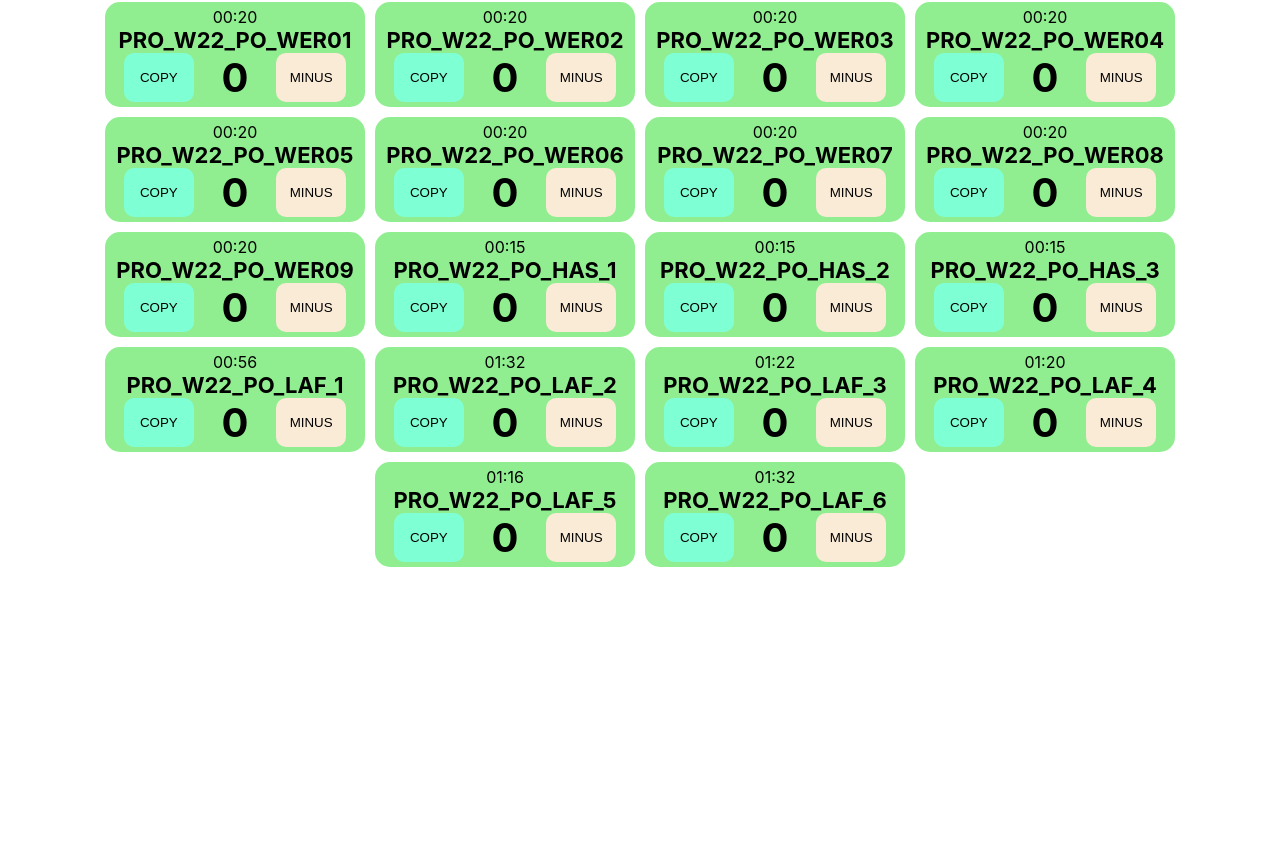
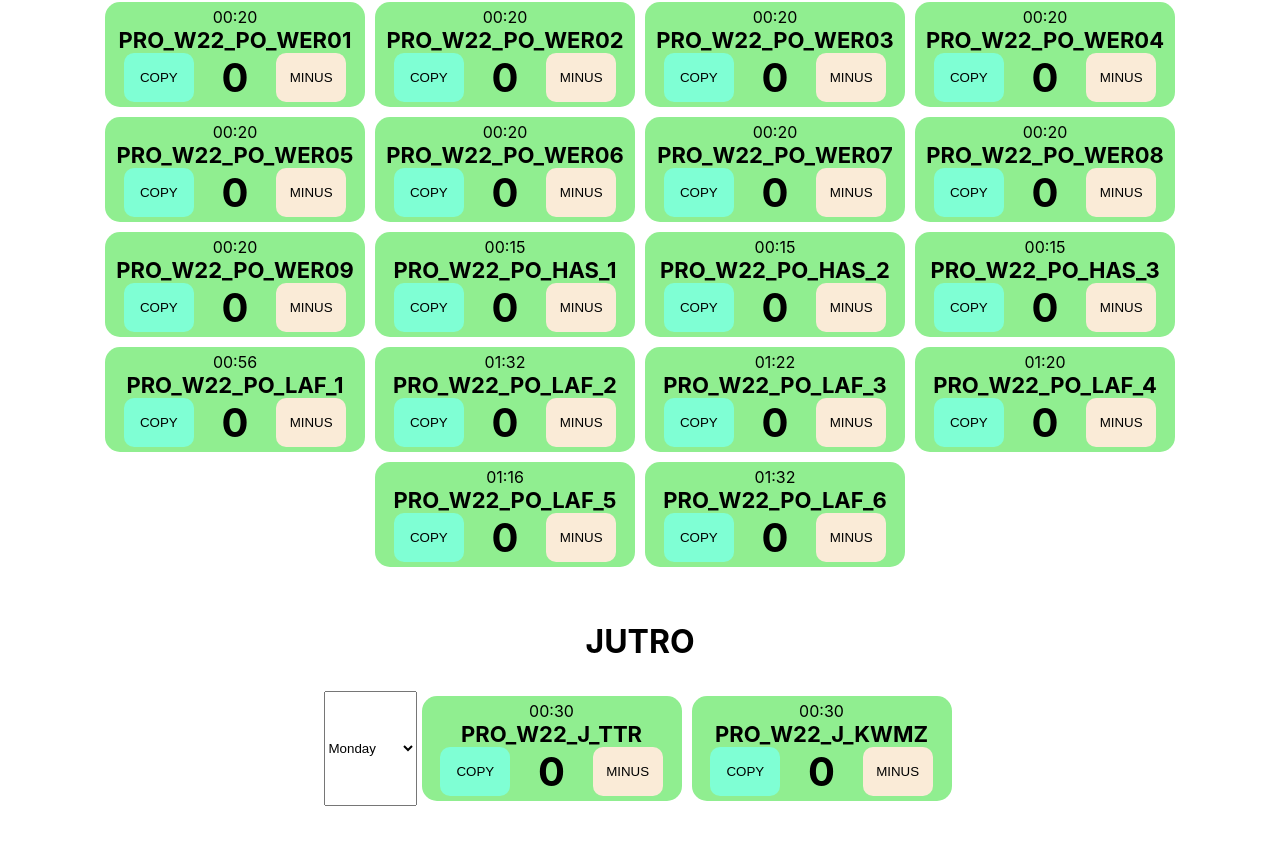
Before and after one commit to NorthWillov/rand-prog, a React (Create React App) app: page / in a window 1280 px wide. Shown: the part 1978-2823 px from the top of the page. Before the commit the page ends 2600 px from the top, so only its background shows below. Built offline with nearby package versions, Linux system fonts and the light colour scheme; the HTML template or start-up script is replaced by a standard one.

Commit message:
Add weeks

```diff
--- a/src/App.js
+++ b/src/App.js
@@ -2,6 +2,7 @@ import React, { useState, useEffect } from "react";
 import programsDB from "./db";
 import "./App.css";
 import Programs from "./Programs";
+import Jutro from "./Jutro";
 
 function App() {
   const [progs, setProgs] = useState({
@@ -23,6 +24,7 @@ function App() {
       <Programs title={"REG"} db={programsDB.REG} />
       <Programs title={"DYL"} db={programsDB.DYL} />
       <Programs title={"PRO PO"} db={programsDB.PRO_PO} />
+      <Jutro title={"JUTRO"} db={programsDB.JUTRO} />
     </div>
   );
 }
--- /dev/null
+++ b/src/Jutro.js
@@ -0,0 +1,95 @@
+import React, { useEffect, useState } from "react";
+import Program from "./Program";
+
+function ProLong({ db, title }) {
+    const [progs, setProgs] = useState(db);
+    const [counter, setCounter] = useState(1);
+    const [week, setWeek] = useState("monday");
+
+    useEffect(() => {
+        let isUp = true;
+
+        progs.forEach((prog) => {
+            if (prog.counter < counter) {
+                isUp = false;
+            }
+            if (prog.counter > counter) {
+                setCounter(counter + 1);
+            }
+        });
+
+        if (isUp) {
+            setCounter(counter + 1);
+        }
+
+        if (progs.every((prog) => prog.counter < counter)) {
+            setCounter(counter - 1);
+        }
+    }, [progs]);
+
+    const handleClick = (prog) => {
+        setProgs(
+            [
+                ...progs.filter((p) => p.id !== prog.id),
+                { ...prog, counter: prog.counter + 1 },
+            ].sort((a, b) => a.id - b.id)
+        );
+
+        navigator.clipboard.writeText(prog.program);
+    };
+    const handleCountMinus = (prog) => {
+        setProgs(
+            [
+                ...progs.filter((p) => p.id !== prog.id),
+                { ...prog, counter: prog.counter - 1 },
+            ].sort((a, b) => a.id - b.id)
+        );
+    };
+
+    const handleChange = (e) => {
+        setWeek(e.target.value)
+    }
+
+    return (
+        <div className="programs_block">
+            <h1>{title}</h1>
+            <div className="container">
+                <select id="week" name="week" onChange={handleChange}>
+                    <option value="monday">Monday</option>
+                    <option value="tuesday">Tuesday</option>
+                    <option value="wednesday">Wednesday</option>
+                    <option value="thursday">Thursday</option>
+                    <option value="friday">Friday</option>
+                    <option value="saturday">Saturday</option>
+                    <option value="sunday">Sunday</option>
+                </select>
+                {progs.filter(prog => prog.week === week)
+                    .map((prog) =>
+                        <Program
+                            counter={counter}
+                            key={prog.id}
+                            prog={prog}
+                            handleClick={handleClick}
+                            handleCountMinus={handleCountMinus}
+                        />
+                    )}
+            </div>
+
+            {/* <div className="container">
+        {progs.map((prog) => {
+          return (
+            <Program
+              counter={counter}
+              key={prog.id}
+              prog={prog}
+              handleClick={handleClick}
+              handleCountMinus={handleCountMinus}
+            />
+          );
+        })}
+      </div> */}
+        </div>
+    );
+}
+
+export default ProLong;
--- a/src/db.js
+++ b/src/db.js
@@ -37,8 +37,8 @@ export default {
   // { id: 25, program: "PRO_UPO_Z22_LISTOPAD", counter: 0, , duration: "00:30:00"  },
 
   REG: [
-    { id: 32, program: "REG_101", counter: 0, duration: "09:51" },
-    { id: 33, program: "REG_102", counter: 0, duration: "12:06" },
+    { id: 32, program: "REG_101", counter: 0, duration: "12:06" },
+    { id: 33, program: "REG_102", counter: 0, duration: "09:51" },
     { id: 34, program: "REG_103", counter: 0, duration: "10:08" },
     { id: 35, program: "REG_104", counter: 0, duration: "10:19" },
     { id: 36, program: "REG_105", counter: 0, duration: "09:00" },
@@ -77,4 +77,39 @@ export default {
     { id: 63, program: "PRO_W22_PO_LAF_5", counter: 0, duration: "01:16" },
     { id: 64, program: "PRO_W22_PO_LAF_6", counter: 0, duration: "01:32" },
   ],
+
+  JUTRO: [
+    { id: 99, program: "PRO_W22_J_TTR", counter: 0, duration: "00:30", week: "monday" },
+    { id: 100, program: "PRO_W22_J_KWMZ", counter: 0, duration: "00:30", week: "monday" },
+    { id: 101, program: "PRO_W22_J_RMO", counter: 0, duration: "00:30", week: "tuesday" },
+    { id: 102, program: "PRO_W22_J_PZ", counter: 0, duration: "00:30", week: "tuesday" },
+    { id: 103, program: "PRO_W22_J_DWAWG", counter: 0, duration: "00:30", week: "tuesday" },
+    { id: 104, program: "PRO_W22_J_WIM", counter: 0, duration: "00:30", week: "tuesday" },
+    { id: 105, program: "PRO_W22_J_TMCH", counter: 0, duration: "00:30", week: "tuesday" },
+    { id: 106, program: "PRO_W22_J_SMKTN", counter: 0, duration: "00:30", week: "tuesday" },
+    { id: 107, program: "PRO_W22_J_RTS", counter: 0, duration: "00:30", week: "tuesday" },
+    { id: 108, program: "PRO_W22_J_RZU", counter: 0, duration: "00:30", week: "wednesday" },
+    { id: 109, program: "PRO_W22_J_DWAWG", counter: 0, duration: "00:30", week: "wednesday" },
+    { id: 110, program: "PRO_W22_J_DTH", counter: 0, duration: "00:30", week: "wednesday" },
+    { id: 111, program: "PRO_W22_J_DS", counter: 0, duration: "00:30", week: "wednesday" },
+    { id: 112, program: "PRO_W22_J_KWMZ", counter: 0, duration: "00:30", week: "wednesday" },
+    { id: 113, program: "PRO_W22_J_DWAWG", counter: 0, duration: "00:30", week: "thursday" },
+    { id: 114, program: "PRO_W22_J_WIM", counter: 0, duration: "00:30", week: "thursday" },
+    { id: 115, program: "PRO_W22_J_JPLLGL", counter: 0, duration: "00:30", week: "thursday" },
+    { id: 116, program: "PRO_W22_J_RTS", counter: 0, duration: "00:30", week: "thursday" },
+    { id: 117, program: "PRO_W22_J_VOTR", counter: 0, duration: "00:30", week: "thursday" },
+    { id: 118, program: "PRO_W22_J_ITA", counter: 0, duration: "00:30", week: "thursday" },
+    { id: 119, program: "PRO_W22_J_SOD", counter: 0, duration: "00:30", week: "friday" },
+    { id: 120, program: "PRO_W22_J_PODR", counter: 0, duration: "00:30", week: "friday" },
+    { id: 121, program: "PRO_W22_J_ATVJO", counter: 0, duration: "00:30", week: "saturday" },
+    { id: 122, program: "PRO_W22_J_JOEL", counter: 0, duration: "00:30", week: "saturday" },
+    { id: 123, program: "PRO_W22_J_JPLLGL", counter: 0, duration: "00:30", week: "saturday" },
+    { id: 124, program: "PRO_W22_J_ATVRM", counter: 0, duration: "00:30", week: "saturday" },
+    { id: 125, program: "PRO_W22_J_VOTR", counter: 0, duration: "00:30", week: "saturday" },
+    { id: 126, program: "PRO_W22_J_PZ", counter: 0, duration: "00:30", week: "sunday" },
+    { id: 127, program: "PRO_W22_J_TTR", counter: 0, duration: "00:30", week: "sunday" },
+    { id: 128, program: "PRO_W22_J_ZNZ", counter: 0, duration: "00:30", week: "sunday" },
+    { id: 129, program: "PRO_W22_J_TMCH", counter: 0, duration: "00:30", week: "sunday" },
+    { id: 130, program: "PRO_W22_J_SMKTN", counter: 0, duration: "00:30", week: "sunday" },
+  ],
 };
```
Also changed, not shown: 1 other file (tests, documents, lock files or other folders).
